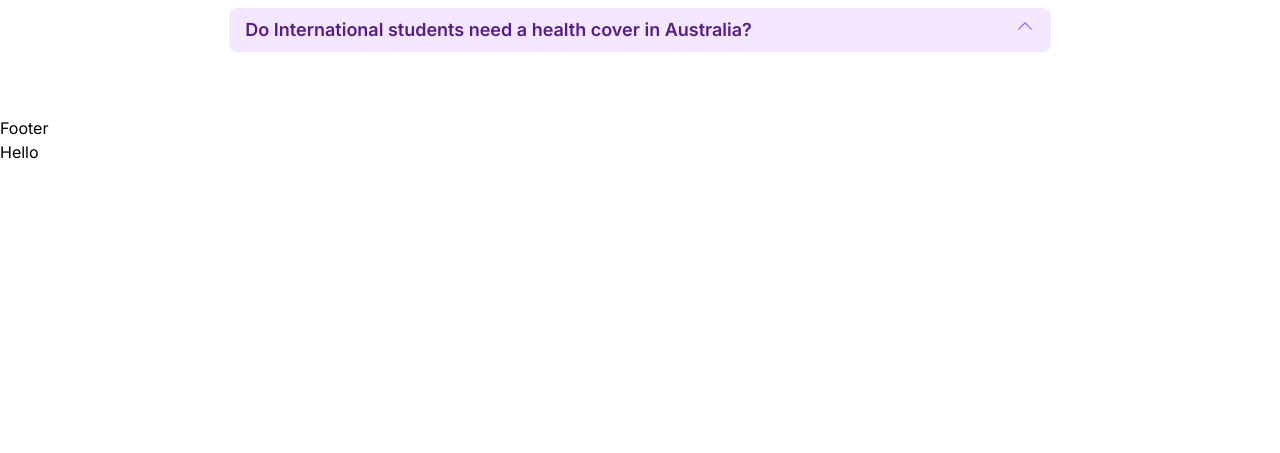
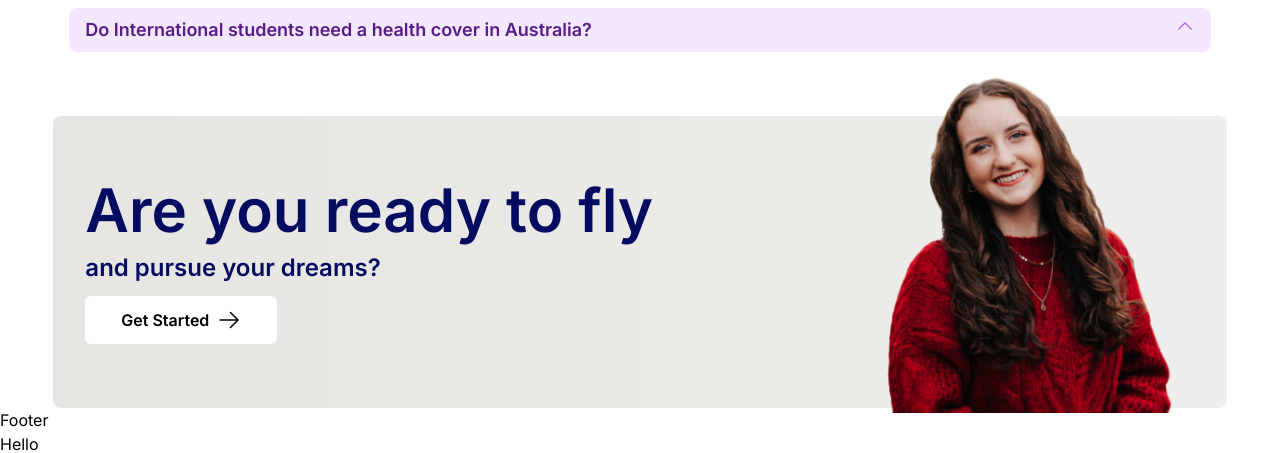
Before and after one commit to DarkPhoenix2704/yflyintl, a Next.js app: page /country/australia in a window 1280 px wide. Shown: the part 2683-3136 px from the top of the page. Before the commit the page ends 2847 px from the top, so only its background shows below. Built offline with nearby package versions, Linux system fonts and the light colour scheme.

Commit message:
fix: slug page

```diff
--- a/pages/country/[slug].tsx
+++ b/pages/country/[slug].tsx
@@ -3,7 +3,7 @@
 import { Disclosure, Transition } from "@headlessui/react";
 import Image from "next/image";
 import Link from "next/link";
-import { HiChevronUp } from "react-icons/hi2";
+import { HiArrowRight, HiChevronUp } from "react-icons/hi2";
 
 const StudyDestination = ({
   slug,
@@ -135,7 +135,7 @@
           </ul>
         </div>
       </div>
-      <div className="py-4 lg:py-16 px-4 lg:w-8/12">
+      <div className="py-4 lg:py-16 px-4 lg:w-11/12">
         <h1 className="text-center text-4xl font-bold text-[#5327b3]">FAQs</h1>
         <div className="flex gap-2 mt-4 flex-col">
           {faqs.map((faq) => (
@@ -172,6 +172,26 @@
             </Disclosure>
           ))}
         </div>
+      </div>
+      <div className="flex w-11/12 gap-3 flex-col relative bg-gradient-to-r from-[#e6e5e1] to-[#eeeeec] justify-center py-16 lg:mx-32 rounded-lg px-8 font-semibold ">
+        <h1 className=" text-3xl md:text-6xl text-[#040c61] font-semibold">
+          Are you ready to fly
+        </h1>
+        <p className=" text-[#040c61] text-xl md:text-2xl font-semibold">
+          and pursue your dreams?
+        </p>
+        <button className="bg-white gap-2 items-center justify-center flex flex-row rounded-md w-48 px-4 py-3">
+          <Link href="https://registration.yflyinternational.com/">
+            Get Started
+          </Link>
+          <HiArrowRight className="text-2xl" />
+        </button>
+        <img
+          src="/girl.png"
+          width="300px"
+          alt="Plane"
+          className="hidden md:block absolute top-[-50px] right-[50px]"
+        />
       </div>
     </div>
   );
```
